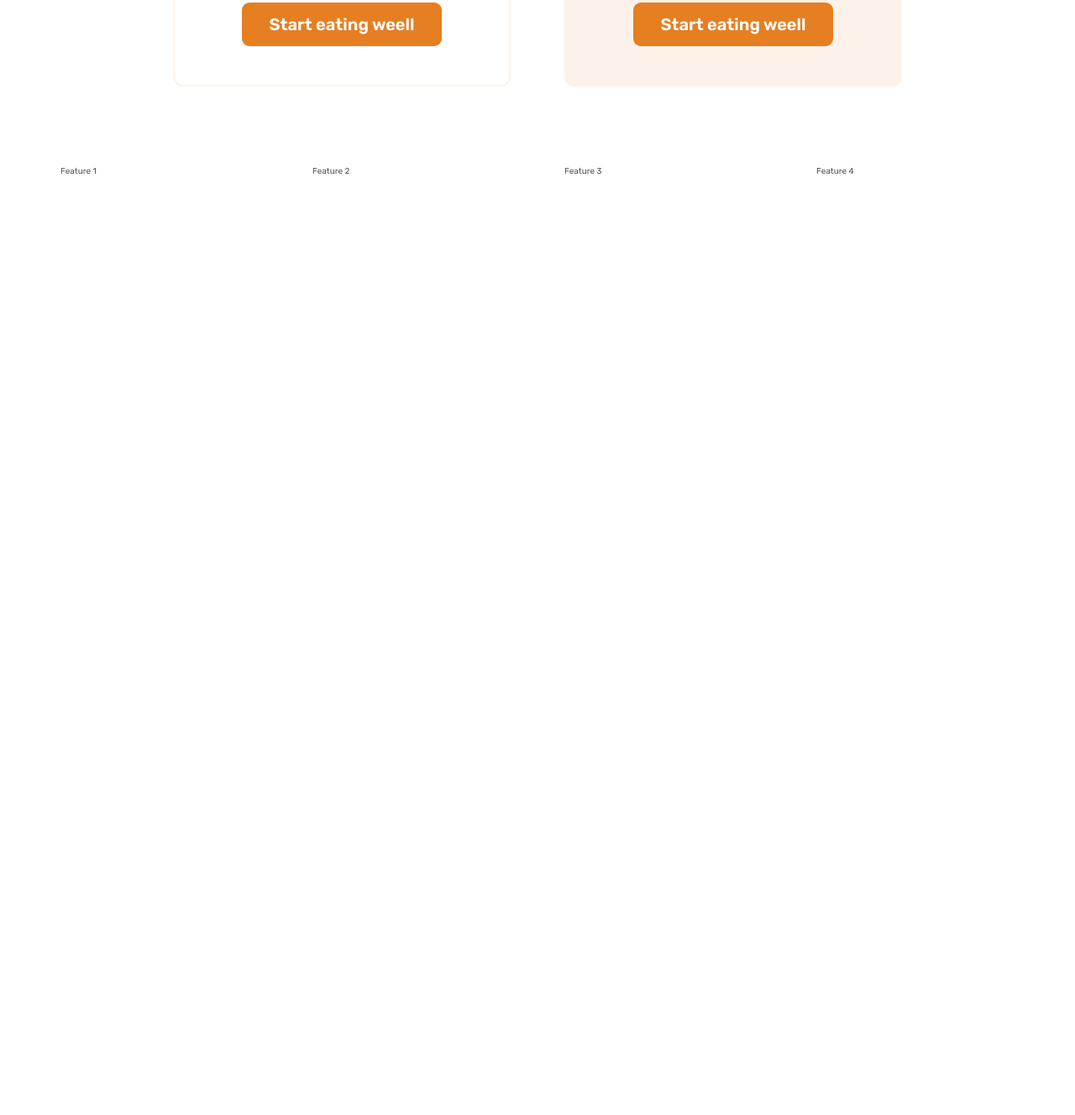
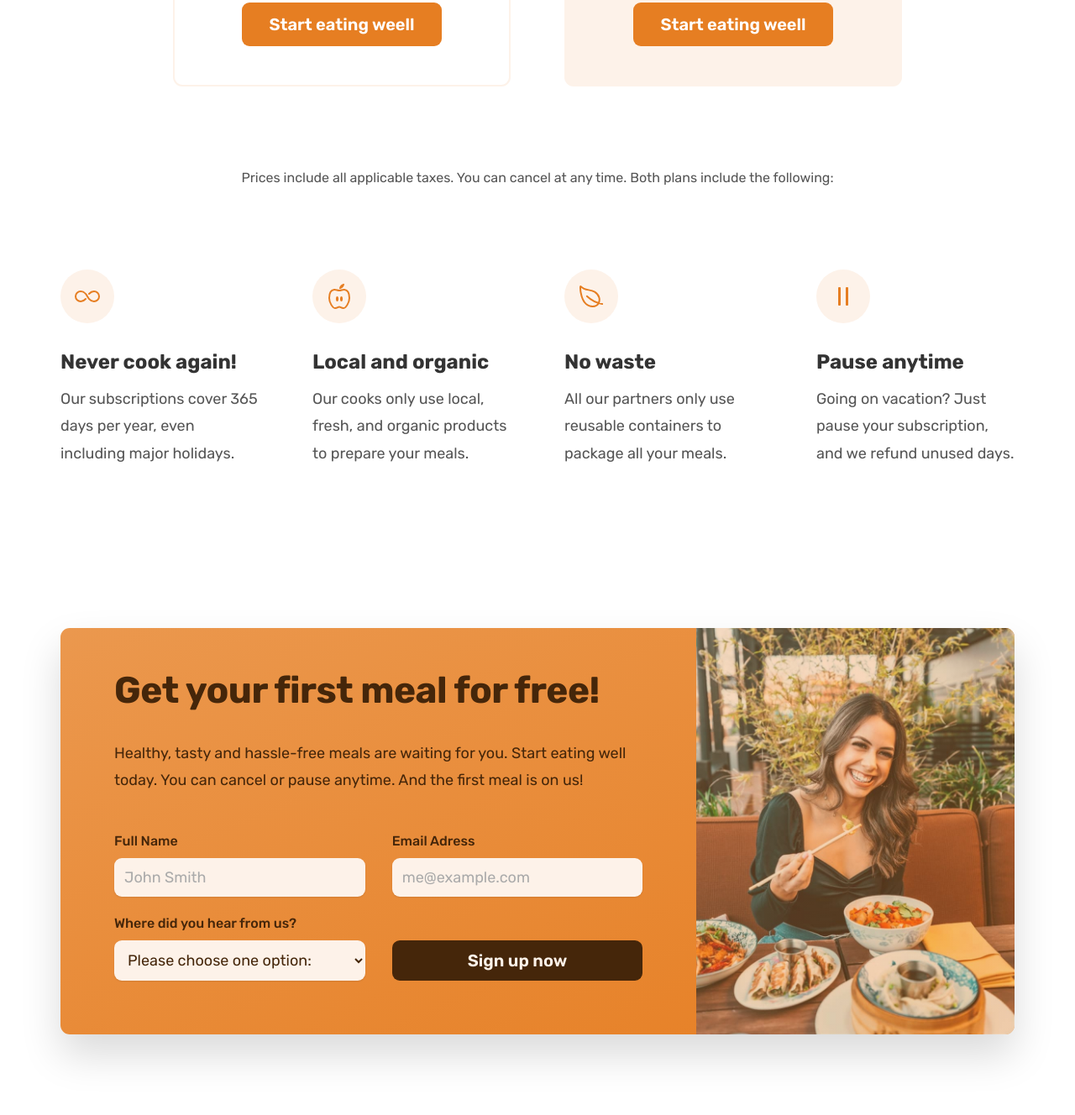
Before and after one commit to OZT92/Omnifood, a plain HTML site: page index.html in a window 1280 px wide. Shown: the part 5480-6808 px from the top of the page at 84% size. Before the commit the page ends 5785 px from the top, so only its background shows below. Drawn offline with nearby package versions, Linux system fonts and the light colour scheme.

Commit message:
added cta section

```diff
--- a/css/general.css
+++ b/css/general.css
@@ -30,7 +30,10 @@ Paragraph default: 1.6
 - Tints:
 #fdf2e9
 #fae5d3
-- Shades: #cf711f
+#eb984e
+- Shades:
+#cf711f
+#45260a
 - Accents:
 #51cf66
 #94d82d
@@ -44,6 +47,9 @@ Paragraph default: 1.6
 -----------------------------------------------------------------------------
 -----------------------------------------------------------------------------
 --- 05 SHADOWS
+
+box-shadow: 0 2.4rem 4.8rem rgba(0, 0, 0, 0.075);
+
 -----------------------------------------------------------------------------
 -----------------------------------------------------------------------------
 --- 06 BORDER-RADIUS
@@ -155,6 +161,7 @@ body {
   letter-spacing: 0.75px;
 }
 
+.btn,
 .btn:link,
 .btn:visited {
   display: inline-block;
@@ -164,6 +171,11 @@ body {
   font-weight: 600;
   padding: 1.6rem 3.2rem;
   border-radius: 9px;
+
+  /* Only necessary for .btn */
+  border: none;
+  cursor: pointer;
+  font-family: inherit;
 
   /* transition: background-color 0.3s; */
   transition: all 0.3s;
@@ -191,6 +203,18 @@ body {
   background-color: #fdf2e9;
 
   box-shadow: inset 0 0 0 3px #fff;
+}
+
+.btn--form {
+  background-color: #45260a;
+  color: #fdf2e9;
+  align-self: end;
+  padding: 1.2rem;
+}
+
+.btn--form:hover {
+  background-color: #fff;
+  color: #555;
 }
 
 .link:link,
@@ -229,6 +253,13 @@ body {
   color: #e67e22;
 }
 
+*:focus {
+  outline: none;
+  /* outline: 4px dotted #e67e22; */
+  /* outline-offset: 8px; */
+  box-shadow: 0 0 0 0.8rem rgba(230, 125, 34, 0.5);
+}
+
 /* HELPER/SETTING CLASSES */
 .margin-right-sm {
   margin-right: 1.6rem !important;
--- a/css/style.css
+++ b/css/style.css
@@ -433,3 +433,114 @@
   text-align: center;
   margin-top: 4.8rem;
 }
+
+.plan-details {
+  font-size: 1.6rem;
+  line-height: 1.6;
+  text-align: center;
+}
+
+.feature-icon {
+  color: #e67e22;
+  height: 3.2rem;
+  width: 3.2rem;
+  background-color: #fdf2e9;
+  margin-bottom: 3.2rem;
+  padding: 1.6rem;
+  border-radius: 50%;
+}
+
+.feature-title {
+  font-size: 2.4rem;
+  color: #333;
+  font-weight: 700;
+  margin-bottom: 1.6rem;
+}
+
+.feature-text {
+  font-size: 1.8rem;
+  line-height: 1.8;
+}
+
+/***************************************/
+/* CTA SECTION */
+/***************************************/
+
+.section-cta {
+  padding: 9.6rem 0;
+}
+
+.cta {
+  display: grid;
+  grid-template-columns: 2fr 1fr;
+  /* background-color: #e67e22; */
+  box-shadow: 0 2.4rem 4.8rem rgba(0, 0, 0, 0.15);
+  border-radius: 11px;
+
+  background-image: linear-gradient(to right bottom, #eb984e, #e67e22);
+  overflow: hidden;
+}
+
+.cta-text-box {
+  padding: 4.8rem 6.4rem 6.4rem 6.4rem;
+  color: #45260a;
+}
+
+.cta .heading-secondary {
+  /* color: #45260a; */
+  color: inherit;
+  margin-bottom: 3.2rem;
+}
+
+.cta-text {
+  font-size: 1.8rem;
+  line-height: 1.8;
+  margin-bottom: 4.8rem;
+}
+
+.cta-img-box {
+  background-image: linear-gradient(
+      to right bottom,
+      rgba(235, 151, 78, 0.35),
+      rgba(230, 125, 34, 0.35)
+    ),
+    url("../img/eating.jpg");
+  background-size: cover;
+  background-position: center center;
+}
+
+.cta-form {
+  display: grid;
+  grid-template-columns: repeat(2, 1fr);
+  column-gap: 3.2rem;
+  row-gap: 2.4rem;
+}
+
+.cta-form label {
+  display: block;
+  font-size: 1.6rem;
+  font-weight: 500;
+  margin-bottom: 1.2rem;
+}
+
+.cta-form input,
+.cta-form select {
+  width: 100%;
+  padding: 1.2rem;
+  font-size: 1.8rem;
+  font-family: inherit;
+  color: inherit;
+  border: none;
+  background-color: #fdf2e9;
+  border-radius: 9px;
+  box-shadow: 0 1px 2px rgba(0, 0, 0, 0.1);
+}
+
+.cta-form input::placeholder {
+  color: #aaa;
+}
+
+.cta *:focus {
+  outline: none;
+  box-shadow: 0 0 0 0.8rem rgba(253, 242, 233, 0.5);
+}
--- a/index.html
+++ b/index.html
@@ -514,11 +514,104 @@
           </div>
         </div>
 
+        <div class="container grid">
+          <aside class="plan-details">
+            Prices include all applicable taxes. You can cancel at any time.
+            Both plans include the following:
+          </aside>
+        </div>
+
         <div class="container grid grid--4-cols">
-          <div class="feature">Feature 1</div>
-          <div class="feature">Feature 2</div>
-          <div class="feature">Feature 3</div>
-          <div class="feature">Feature 4</div>
+          <div class="feature">
+            <ion-icon class="feature-icon" name="infinite-outline"></ion-icon>
+            <p class="feature-title">Never cook again!</p>
+            <p class="feature-text">
+              Our subscriptions cover 365 days per year, even including major
+              holidays.
+            </p>
+          </div>
+
+          <div class="feature">
+            <ion-icon class="feature-icon" name="nutrition-outline"></ion-icon>
+            <p class="feature-title">Local and organic</p>
+            <p class="feature-text">
+              Our cooks only use local, fresh, and organic products to prepare
+              your meals.
+            </p>
+          </div>
+
+          <div class="feature">
+            <ion-icon class="feature-icon" name="leaf-outline"></ion-icon>
+            <p class="feature-title">No waste</p>
+            <p class="feature-text">
+              All our partners only use reusable containers to package all your
+              meals.
+            </p>
+          </div>
+
+          <div class="feature">
+            <ion-icon class="feature-icon" name="pause-outline"></ion-icon>
+            <p class="feature-title">Pause anytime</p>
+            <p class="feature-text">
+              Going on vacation? Just pause your subscription, and we refund
+              unused days.
+            </p>
+          </div>
+        </div>
+      </section>
+
+      <section class="section-cta">
+        <div class="container">
+          <div class="cta">
+            <div class="cta-text-box">
+              <h2 class="heading-secondary">Get your first meal for free!</h2>
+              <p class="cta-text">
+                Healthy, tasty and hassle-free meals are waiting for you. Start
+                eating well today. You can cancel or pause anytime. And the
+                first meal is on us!
+              </p>
+              <form class="cta-form" action="#">
+                <div>
+                  <label for="full-name">Full Name</label>
+                  <input
+                    id="full-name"
+                    type="text"
+                    placeholder="John Smith"
+                    required
+                  />
+                </div>
+
+                <div>
+                  <label for="email">Email Adress</label>
+                  <input
+                    id="email"
+                    type="email"
+                    placeholder="me@example.com"
+                    required
+                  />
+                </div>
+
+                <div>
+                  <label for="select-where">Where did you hear from us?</label>
+                  <select id="select-where" required>
+                    <option value="">Please choose one option:</option>
+                    <option value="friends">Friends and family</option>
+                    <option value="youtube">YouTube video</option>
+                    <option value="podcast">Podcast</option>
+                    <option value="ad">Facebook Ad</option>
+                    <option value="others">Others</option>
+                  </select>
+                </div>
+
+                <button class="btn btn--form">Sign up now</button>
+              </form>
+            </div>
+            <div
+              class="cta-img-box"
+              role="img"
+              aria-label="Woman enjoying food"
+            ></div>
+          </div>
         </div>
       </section>
     </main>
```
